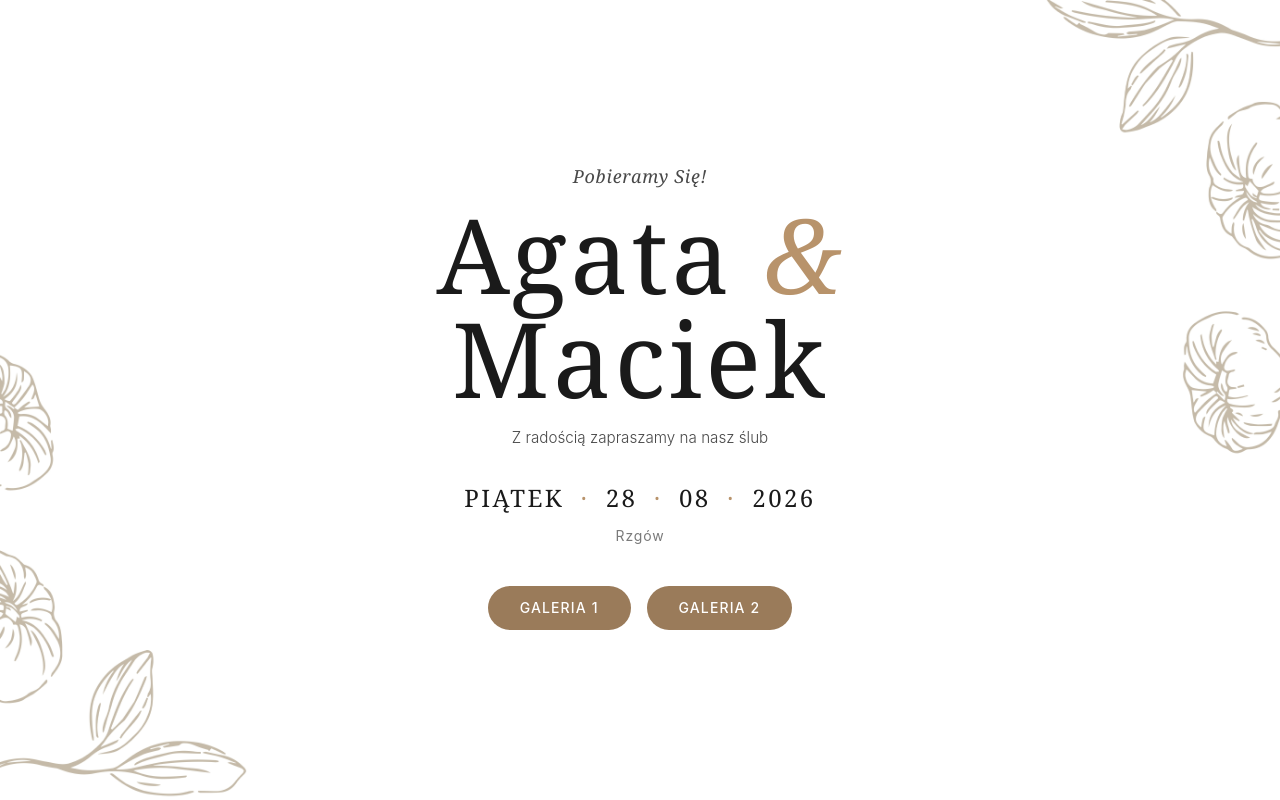
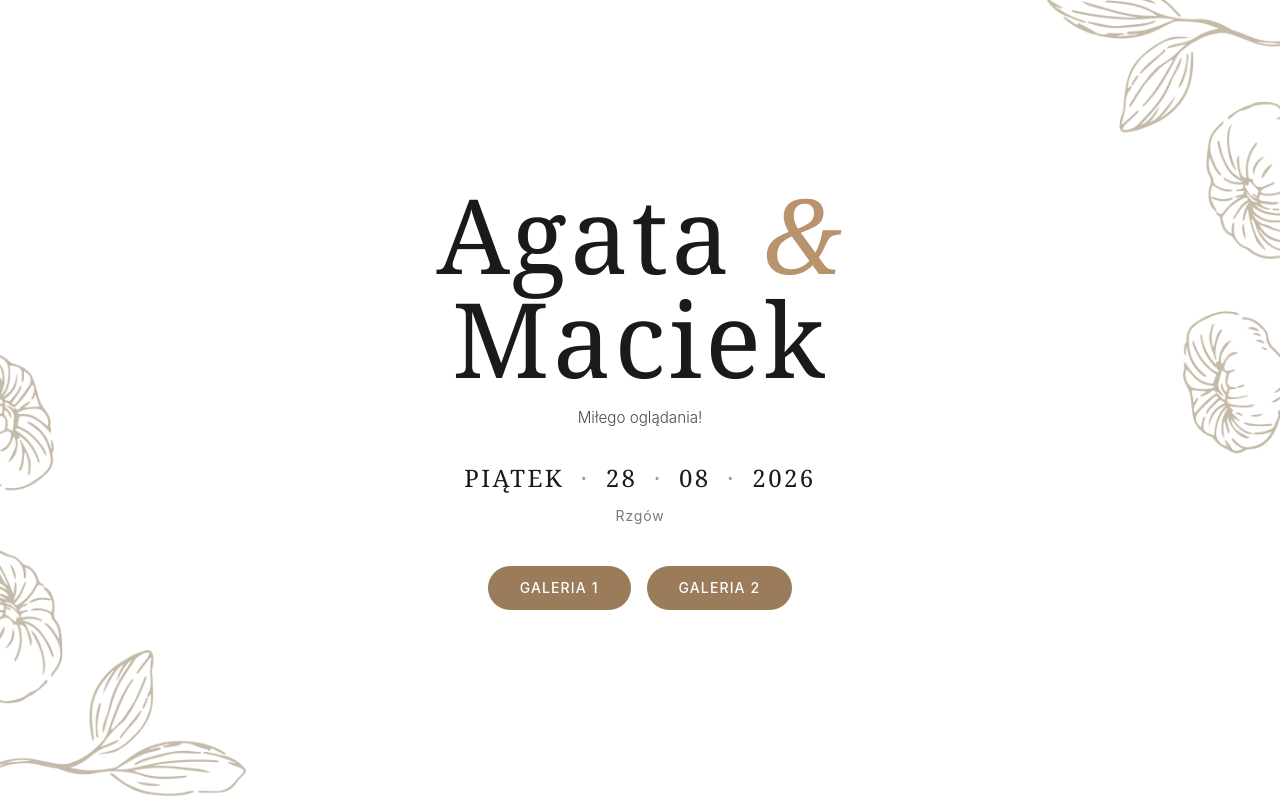
Before and after one commit to ddr997/agatamaciekwesele, an Astro site: page / in a window 1280 px wide. Built offline with nearby package versions, Linux system fonts and the light colour scheme; Astro itself is replaced by a stand-in of ours.

Commit message:
Rm texts

```diff
--- a/src/pages/index.astro
+++ b/src/pages/index.astro
@@ -24,14 +24,11 @@ const BANNER_MOBILE = asset('banner_mobile.jpg');
 			>
 				<div class="absolute inset-0"></div>
 				<div class="max-w-xl hero-content relative">
-					<p class="font-serif italic text-lg text-ink/80 mb-3 tracking-[0.04em] hero-line">
-						Pobieramy Się!
-					</p>
 					<h1 class="font-serif text-[clamp(3rem,10vw,6.5rem)] font-normal text-ink leading-none tracking-[0.03em] mb-4 hero-line">
 						Agata <span class="italic text-brand">&amp;</span> Maciek
 					</h1>
 					<p class="text-[0.95em] text-ink/80 leading-relaxed max-w-md mx-auto mb-8 font-light hero-line">
-					Z radością zapraszamy na nasz ślub
+						Miłego oglądania!
 					</p>
 					<div class="font-serif text-2xl font-medium text-ink tracking-[0.1em] uppercase hero-line">
 						<span>piątek</span>
```
